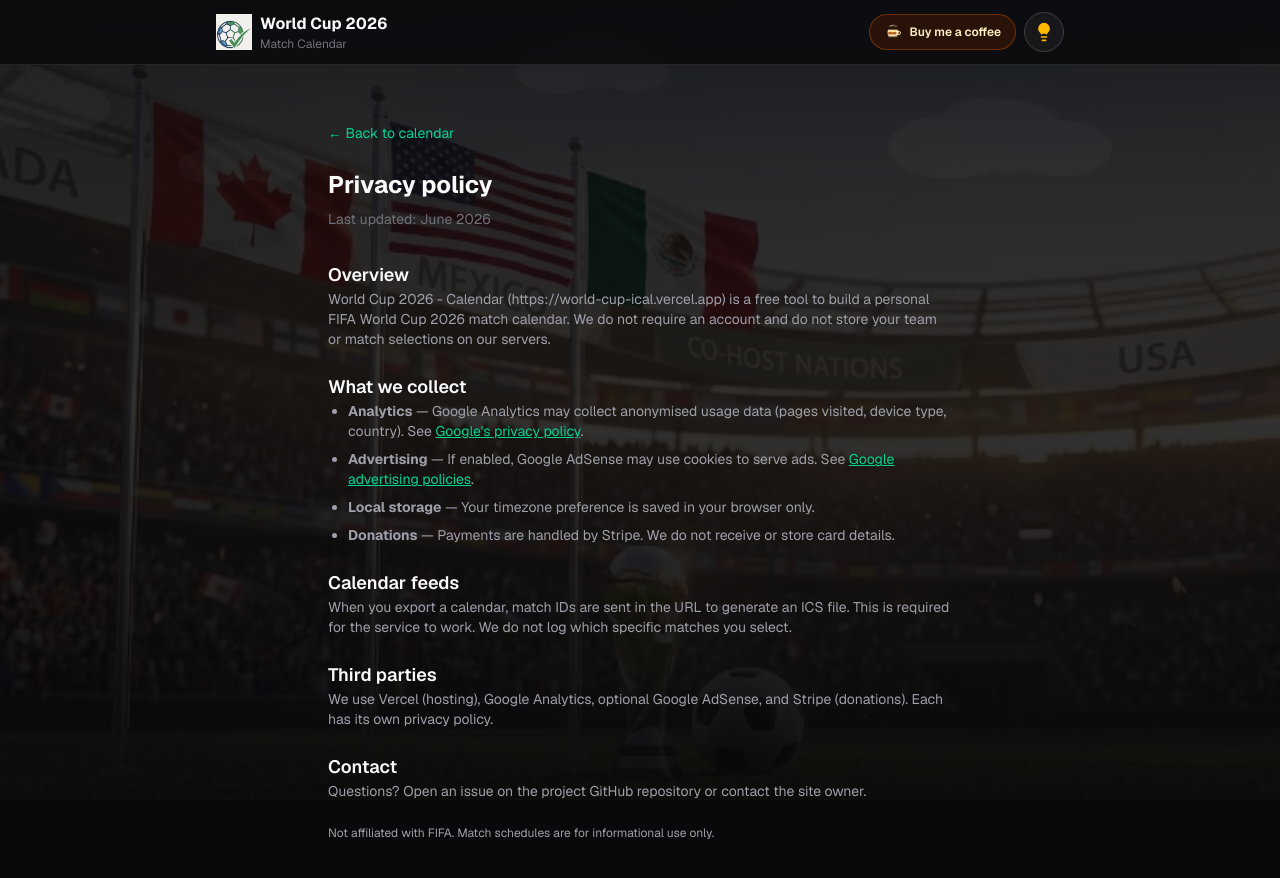
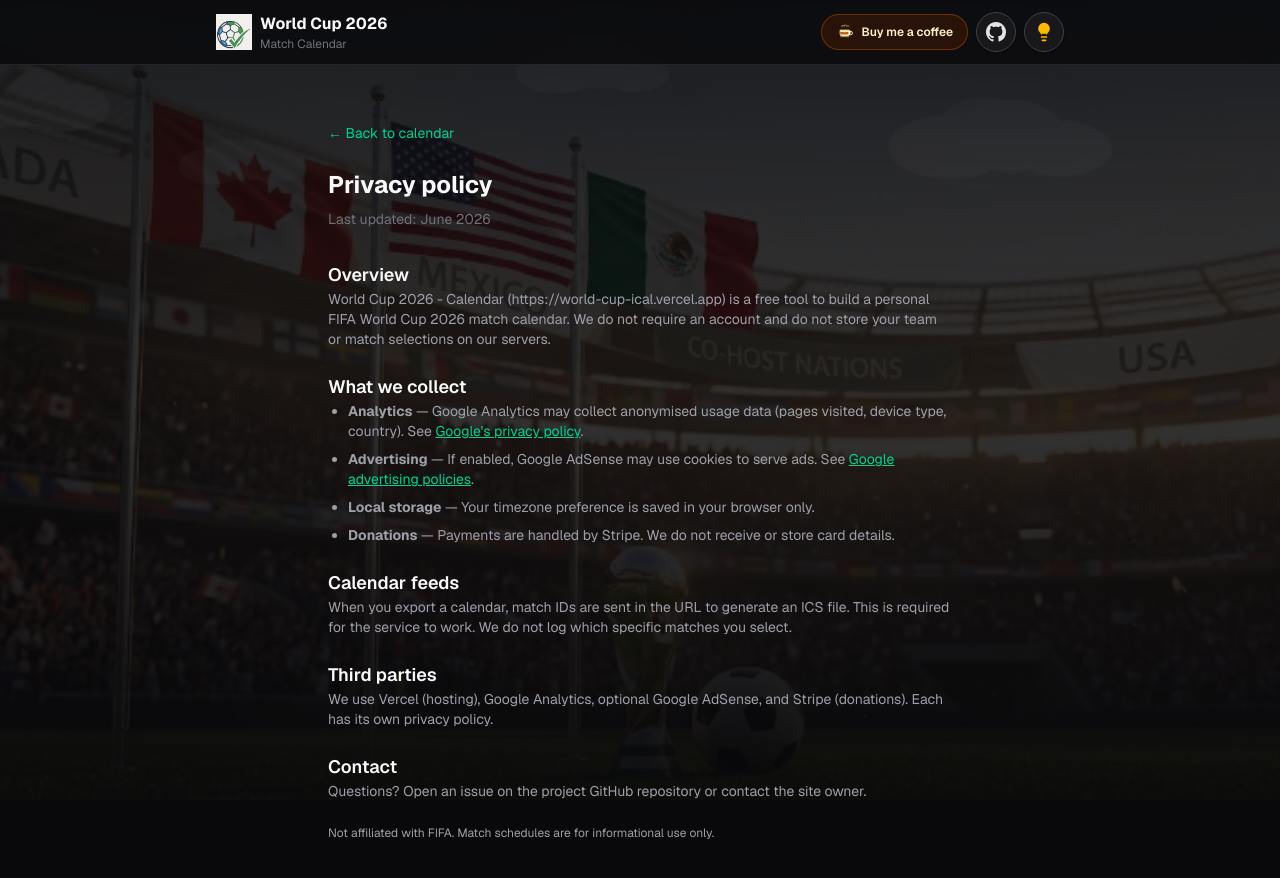
Before and after one commit to jonathanbcsouza/event-ical, a Next.js app: page /privacy in a window 1280 px wide. Shown: the top 878 px of the page. Built offline with nearby package versions, Linux system fonts and the light colour scheme; no server answers.

Commit message:
feat(ui): add github link to nav

```diff
--- /dev/null
+++ b/components/GitHubIcon.tsx
@@ -0,0 +1,18 @@
+import { cn } from "@/lib/utils";
+
+type GitHubIconProps = {
+  className?: string;
+};
+
+export function GitHubIcon({ className }: GitHubIconProps) {
+  return (
+    <svg
+      viewBox="0 0 24 24"
+      aria-hidden
+      className={cn("size-5 shrink-0", className)}
+      fill="currentColor"
+    >
+      <path d="M12 0C5.37 0 0 5.37 0 12c0 5.31 3.435 9.795 8.205 11.385.6.105.825-.255.825-.57 0-.285-.015-1.23-.015-2.235-3.015.555-3.795-.735-4.035-1.41-.135-.345-.72-1.41-1.23-1.695-.42-.225-1.02-.78-.015-.795.945-.015 1.62.87 1.845 1.23 1.08 1.815 2.805 1.305 3.495.99.105-.78.42-1.305.765-1.605-2.67-.3-5.46-1.335-5.46-5.925 0-1.305.465-2.385 1.23-3.225-.12-.3-.54-1.53.12-3.18 0 0 1.005-.315 3.3 1.23.96-.27 1.98-.405 3-.405s2.04.135 3 .405c2.295-1.56 3.3-1.23 3.3-1.23.66 1.65.24 2.88.12 3.18.765.84 1.23 1.905 1.23 3.225 0 4.605-2.805 5.625-5.475 5.925.435.375.81 1.095.81 2.22 0 1.605-.015 2.895-.015 3.3 0 .315.225.69.825.57A12.02 12.02 0 0 0 24 12c0-6.63-5.37-12-12-12z" />
+    </svg>
+  );
+}
--- /dev/null
+++ b/components/GitHubLink.tsx
@@ -0,0 +1,22 @@
+import { GitHubIcon } from "@/components/GitHubIcon";
+import { SITE } from "@/lib/site";
+
+export function GitHubLink() {
+  return (
+    <a
+      href={SITE.githubUrl}
+      target="_blank"
+      rel="noopener noreferrer"
+      aria-label="Submit issue or contribute on GitHub"
+      className="group relative inline-flex size-10 items-center justify-center rounded-full border border-zinc-200 bg-white text-zinc-700 shadow-sm transition-colors hover:bg-zinc-50 focus-visible:outline-none focus-visible:ring-2 focus-visible:ring-emerald-500/50 dark:border-zinc-700 dark:bg-zinc-900 dark:text-zinc-200 dark:hover:bg-zinc-800"
+    >
+      <GitHubIcon />
+      <span
+        role="tooltip"
+        className="pointer-events-none absolute top-full right-0 z-50 mt-2 whitespace-nowrap rounded-lg border border-zinc-200 bg-white px-2.5 py-1.5 text-xs font-medium text-zinc-700 opacity-0 shadow-lg transition-opacity group-hover:opacity-100 group-focus-visible:opacity-100 dark:border-zinc-700 dark:bg-zinc-900 dark:text-zinc-200"
+      >
+        Submit issue or contribute
+      </span>
+    </a>
+  );
+}
--- a/components/SiteHeader.tsx
+++ b/components/SiteHeader.tsx
@@ -1,5 +1,6 @@
 import Image from "next/image";
 import { DonateButton } from "@/components/DonateButton";
+import { GitHubLink } from "@/components/GitHubLink";
 import { ThemeToggle } from "@/components/ThemeToggle";
 
 export function SiteHeader() {
@@ -27,6 +28,7 @@ export function SiteHeader() {
 
         <div className="flex shrink-0 items-center gap-1.5 sm:gap-2">
           <DonateButton variant="nav" />
+          <GitHubLink />
           <ThemeToggle />
         </div>
       </div>
--- a/lib/site.ts
+++ b/lib/site.ts
@@ -7,6 +7,7 @@ export const SITE = {
   dateRange: "Jun 11 – Jul 19, 2026",
   hosts: "United States · Canada · Mexico",
   productionUrl: "https://world-cup-ical.vercel.app",
+  githubUrl: "https://github.com/jonathanbcsouza/event-ical",
   donateUrl: "https://donate.stripe.com/9B6eVdf7N8Zn1qCgilaMU00",
   gaMeasurementId: "G-BYRPBMKJ6M",
   adsenseClientId: "ca-pub-1647869340518438",
```
